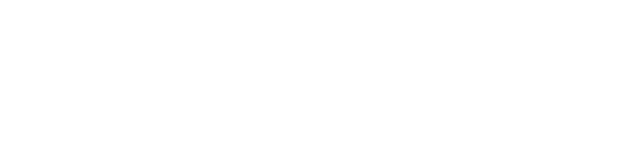
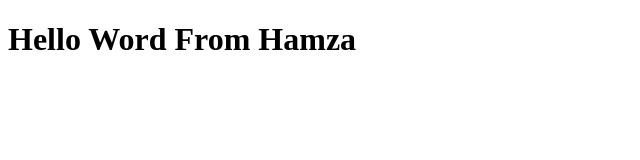
Before and after one commit to hamzafarooq96/samplebootcamp, a plain HTML site: page index.html in a window 1280 px wide. Shown: the whole page, without its empty margins (0-640 px from the left). Drawn offline with Linux system fonts and the light colour scheme.

Commit message:
Update index.html file

```diff
--- a/index.html
+++ b/index.html
@@ -7,5 +7,7 @@
 </head>
 <body>
 
+<h1>Hello Word From Hamza</h1>
+
 </body>
 </html>
```
